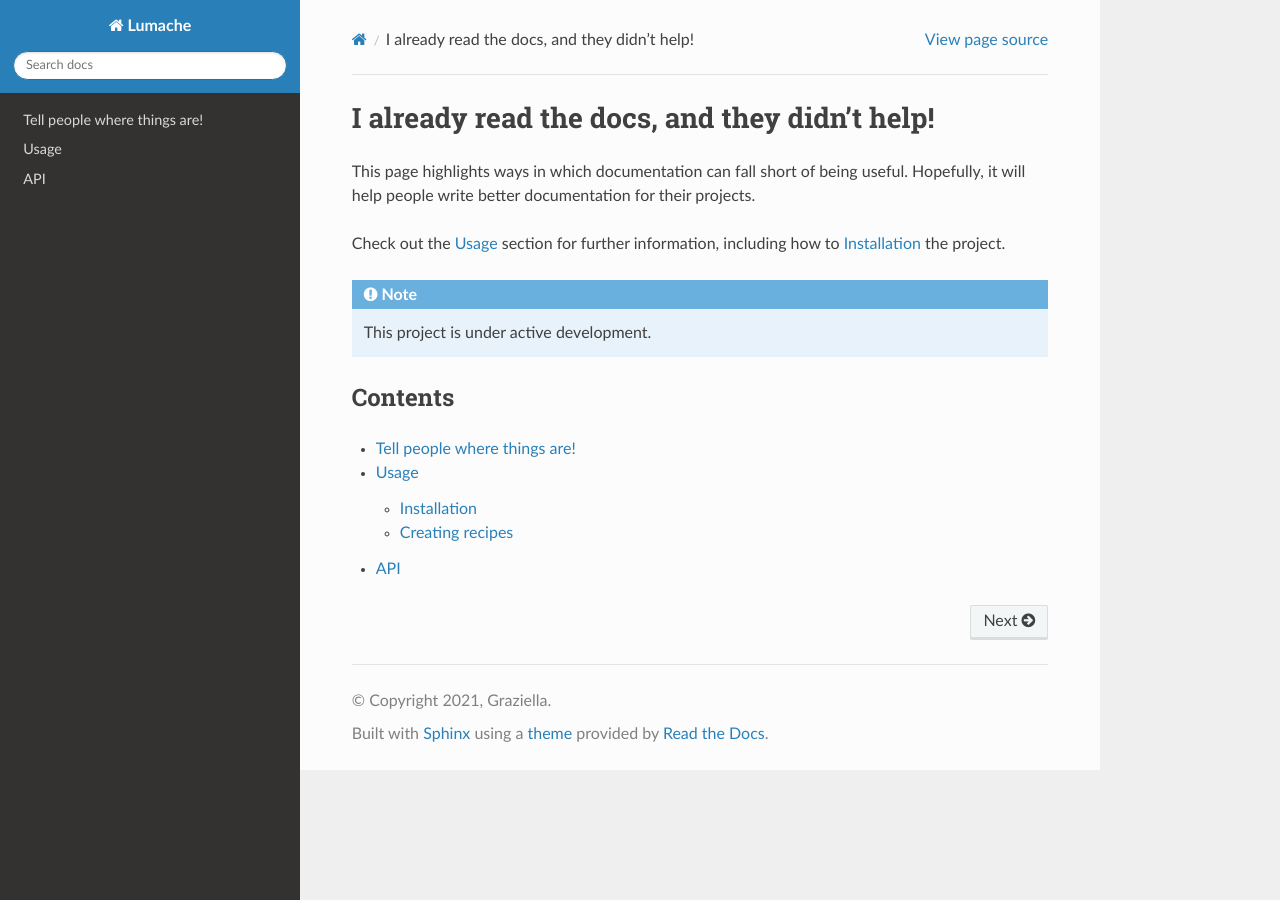
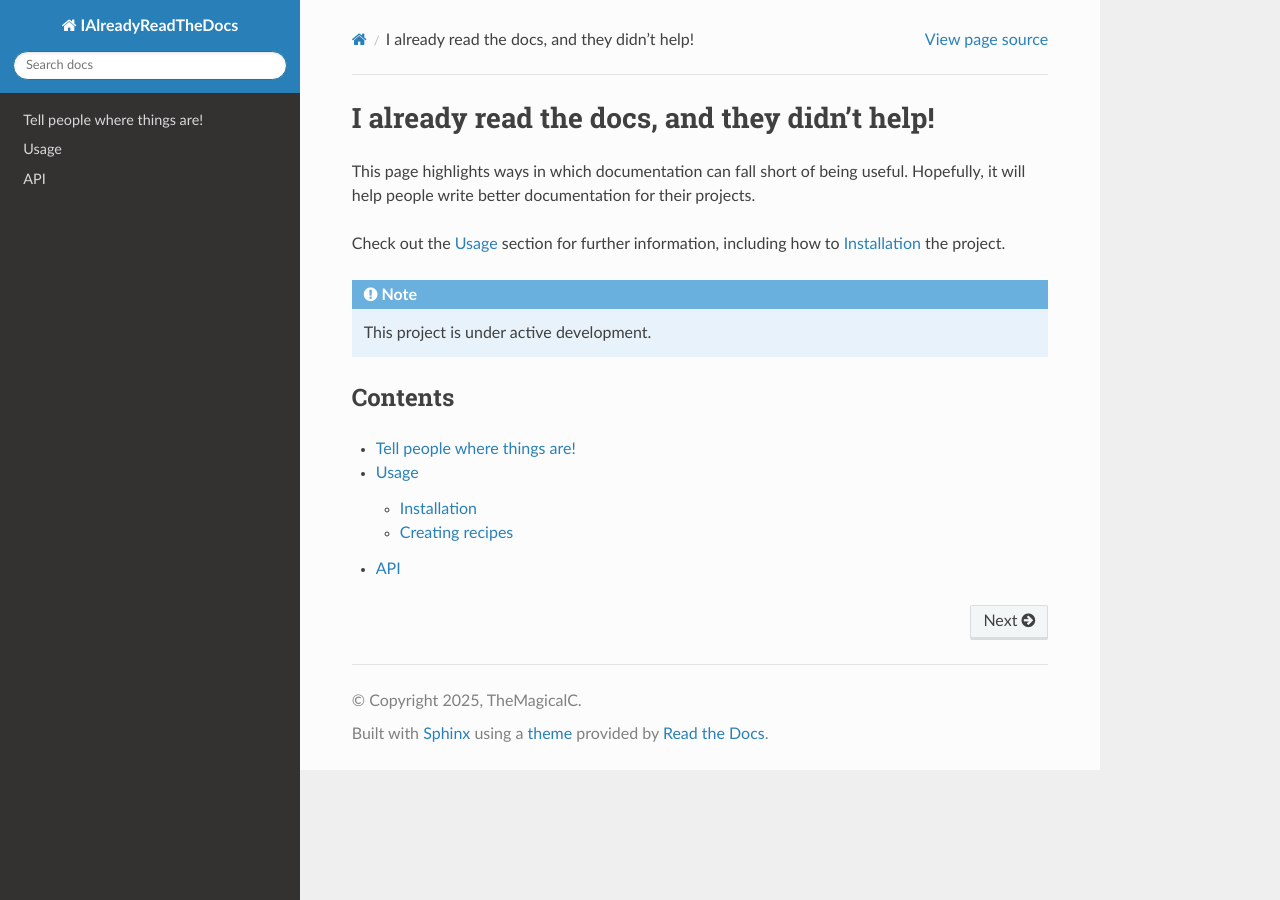
Before and after one commit to sudo-nano/i-already-read-the-docs, a Sphinx documentation site: the page built from docs/source/index.rst, in a window 1280 px wide. Built offline with Sphinx 7.4.7 and the Read the Docs theme 3.1.0, drawn with Linux system fonts in a browser that asks for light colours.

Commit message:
Updated project name and copyright info

```diff
--- a/docs/source/conf.py
+++ b/docs/source/conf.py
@@ -2,9 +2,9 @@
 
 # -- Project information
 
-project = 'Lumache'
-copyright = '2021, Graziella'
-author = 'Graziella'
+project = 'IAlreadyReadTheDocs'
+copyright = '2025, TheMagicalC'
+author = 'TheMagicalC'
 
 release = '0.1'
 version = '0.1.0'
```
